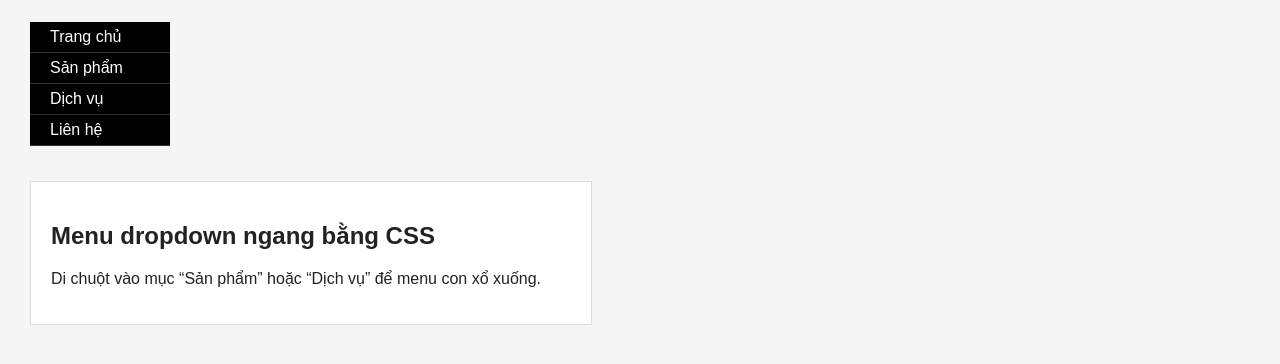
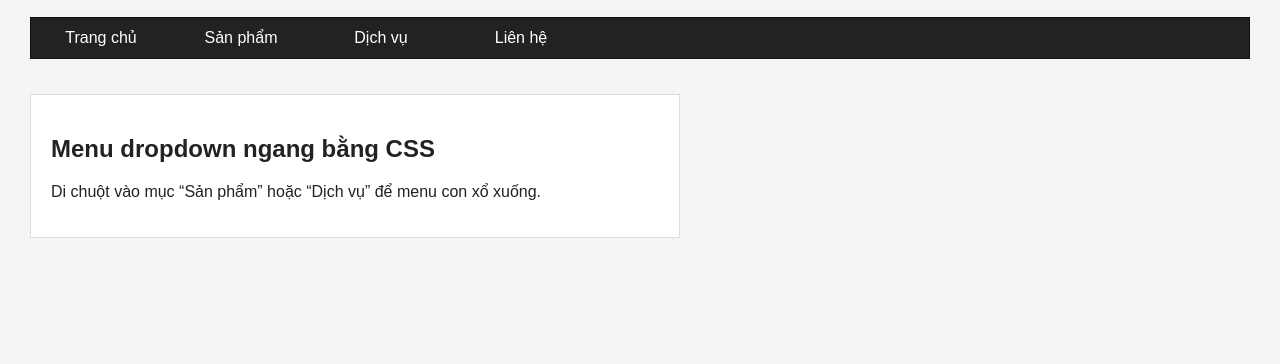
Before and after one commit to quocdoanhdang8/thuc-hanh-html-vinh-ha-long, a plain HTML site: page index.html in a window 1280 px wide. Shown: the part 70-434 px from the top of the page. Drawn offline with Linux system fonts and the light colour scheme.

Commit message:
Style horizontal dropdown menu

```diff
--- a/style.css
+++ b/style.css
@@ -1,4 +1,5 @@
 * {
+    box-sizing: border-box;
     font-family: Arial, Helvetica, sans-serif;
 }
 
@@ -9,8 +10,14 @@ body {
 }
 
 h1 {
-    margin-bottom: 25px;
     color: #1f4e79;
+    margin-bottom: 20px;
+}
+
+#menu {
+    height: 42px;
+    background-color: #222;
+    border: 1px solid #111;
 }
 
 #menu ul,
@@ -19,37 +26,42 @@ h1 {
     padding: 0;
 }
 
-#menu ul {
-    width: 140px;
+#menu > ul {
+    list-style: none;
 }
 
-#menu li {
+#menu > ul > li {
+    float: left;
+    position: relative;
     list-style: none;
-    position: relative;
-    width: 100px;
-    height: 30px;
-    padding: 0 20px;
-    background-color: black;
-    line-height: 30px;
-    cursor: pointer;
-    border-bottom: 1px solid #333;
 }
 
-#menu li a {
+#menu a {
+    display: block;
+    width: 140px;
+    height: 40px;
+    line-height: 40px;
+    text-align: center;
     text-decoration: none;
     color: white;
-    display: block;
+    background-color: #222;
 }
 
-#menu li:hover {
-    background-color: #555;
+#menu a:hover {
+    background-color: #d32f2f;
 }
 
-#menu li ul {
+#menu ul ul {
     position: absolute;
-    top: 0;
-    left: 140px;
+    top: 40px;
+    left: 0;
+    list-style: none;
     visibility: hidden;
+    z-index: 10;
+}
+
+#menu ul ul li {
+    width: 140px;
 }
 
 #menu li:hover > ul {
@@ -57,9 +69,10 @@ h1 {
 }
 
 .content {
+    clear: both;
     margin-top: 35px;
     padding: 20px;
-    max-width: 520px;
+    max-width: 650px;
     background-color: white;
     border: 1px solid #ddd;
 }
```
